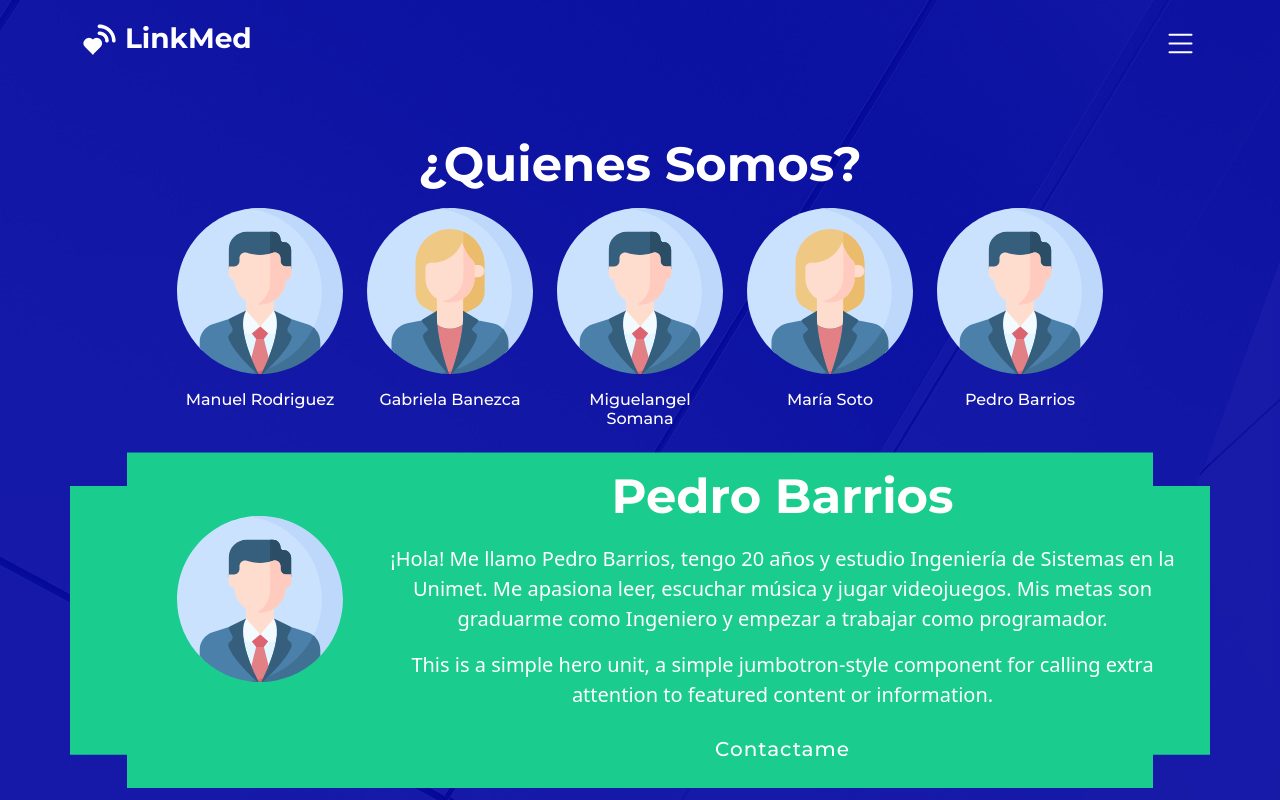
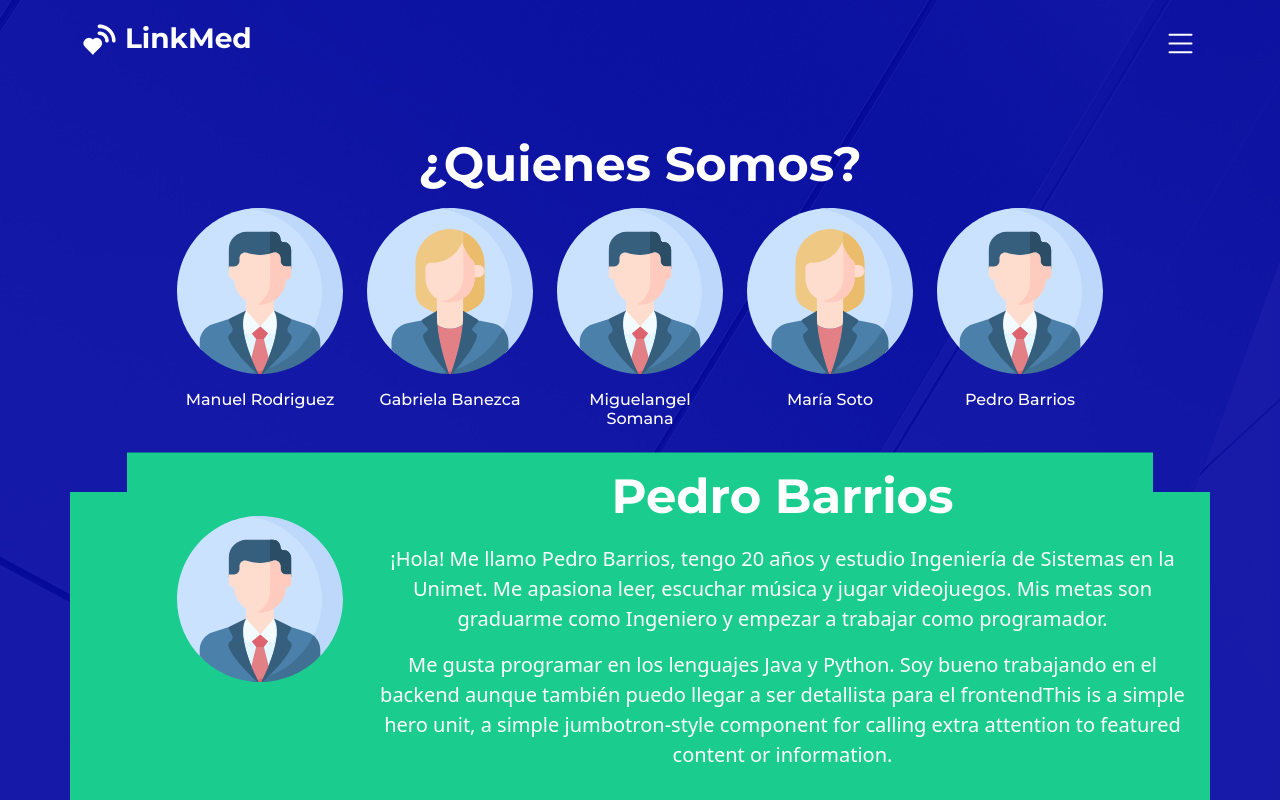
Before and after one commit to Miguelork/Frontend_IS, a React (Create React App) app: page /nosotros in a window 1280 px wide. Both pictures are taken after a click on the button "Pedro Barrios". Shown: the top 800 px of the page. Built offline with nearby package versions, Linux system fonts and the light colour scheme.

Commit message:
Update Nosotros.jsx

```diff
--- a/src/components/Nosotros.jsx
+++ b/src/components/Nosotros.jsx
@@ -111,7 +111,7 @@ class Nosotros extends React.Component {
                   <div className="col-md-9">
                   <h1 style={{ "color": "white" }} >Pedro Barrios</h1>
                     <p style={{ "color": "white" }} class="lead">¡Hola! Me llamo Pedro Barrios, tengo 20 años y estudio Ingeniería de Sistemas en la Unimet. Me apasiona leer, escuchar música y jugar videojuegos. Mis metas son graduarme como Ingeniero y empezar a trabajar como programador.</p>
-                    <p style={{ "color": "white" }} class="lead">This is a simple hero unit, a simple jumbotron-style component for calling extra attention to featured content or information.</p>
+                    <p style={{ "color": "white" }} class="lead">Me gusta programar en los lenguajes Java y Python. Soy bueno trabajando en el backend aunque también puedo llegar a ser detallista para el frontendThis is a simple hero unit, a simple jumbotron-style component for calling extra attention to featured content or information.</p>
                     <p class="lead">
                       <a class="btn-get-started btn-lg" href="https://wa.me/584241612170/" role="button">Contactame</a>
                     </p>
```
